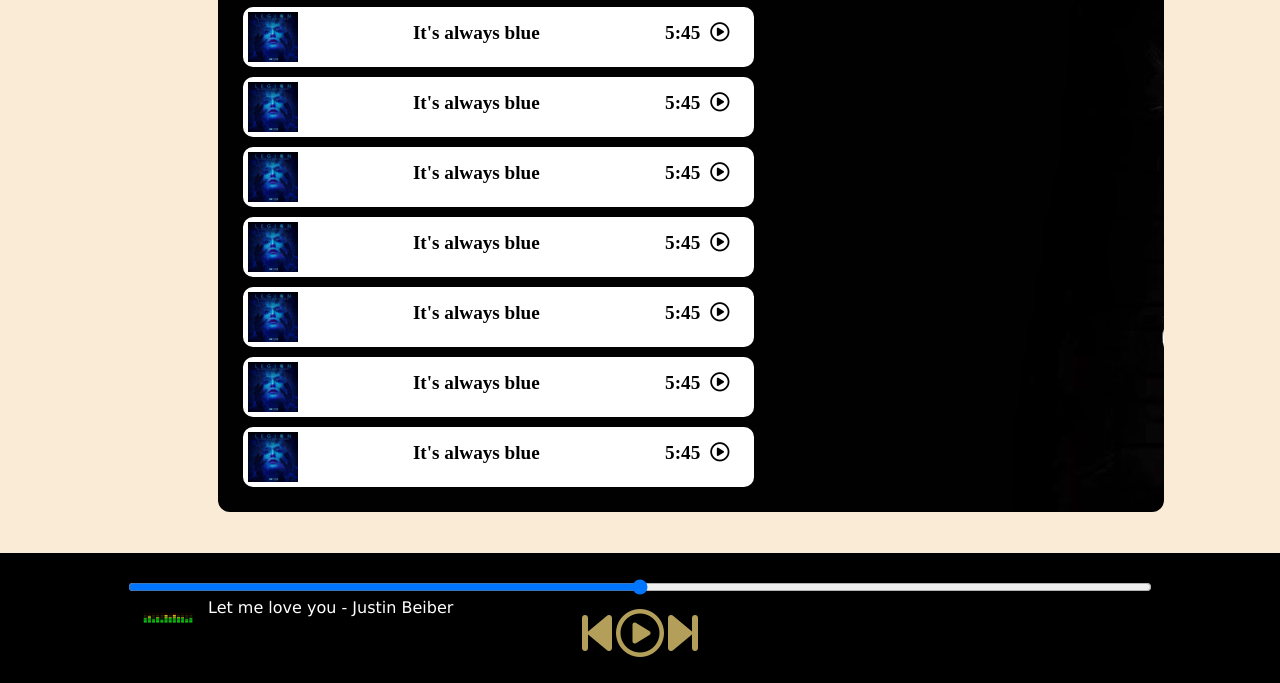
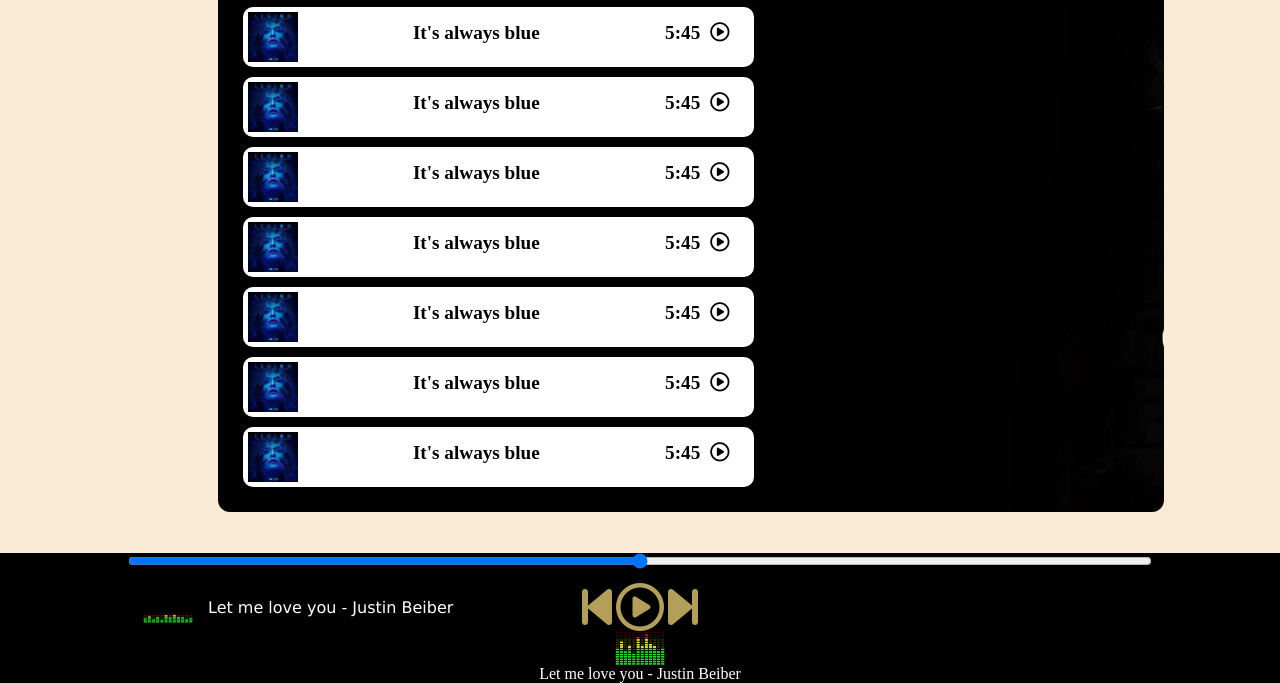
Before and after one commit to surbhi713/spotifyclone, a plain HTML site: page index.html in a window 1280 px wide. Shown: the part 213-896 px from the top of the page. Drawn offline with Linux system fonts and the light colour scheme.

Commit message:
new change in main branch

```diff
--- a/index.html
+++ b/index.html
@@ -61,6 +61,8 @@
         <div class="songBar">
             <img src="playing.gif" alt="" width="42px" id="gif"> Let me love you - Justin Beiber
         </div>
+        <img src="playing.gif" alt="" width="42px" id="gif"> Let me love you - Justin Beiber
+
     </div>
 
 </body>
```
